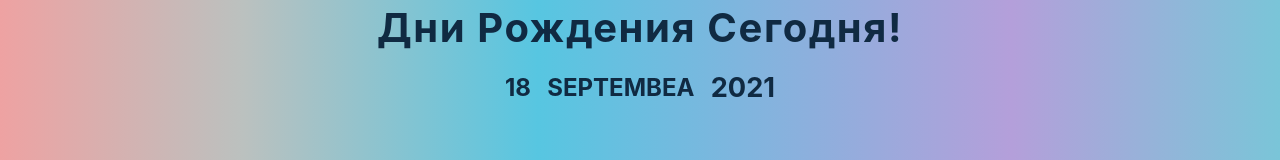
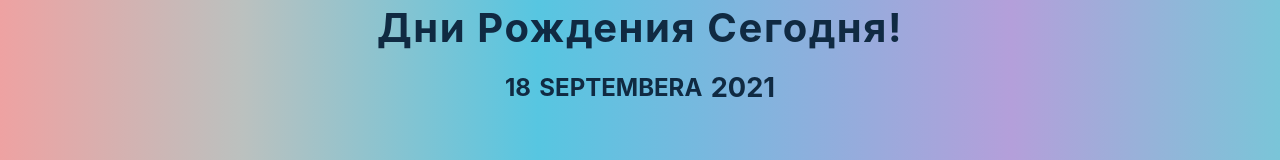
Before and after one commit to AlexBachurin/react-birthday-reminder, a React (Create React App) app: page / in a window 1280 px wide. Shown: the part 487-647 px from the top of the page. Built offline with nearby package versions, Linux system fonts and the light colour scheme.

Commit message:
fix for month name

```diff
--- a/src/context.js
+++ b/src/context.js
@@ -34,7 +34,7 @@ const AppProvider = ({ children }) => {
     const todayDate = today.getDate();
     //get full month name with this method
     const todayMonth = today.toLocaleString('default', { month: 'long' });
-
+    console.log(todayMonth)
     //handle person when we add him to the list
     const handleSubmit = (e) => {
         e.preventDefault();
--- a/src/utils.js
+++ b/src/utils.js
@@ -3,7 +3,7 @@ const transformMonthName = (name) => {
     if (name.endsWith('ь') || name.endsWith('й')) {
         return `${name.slice(0, name.length - 1)}я`;
     } else {
-        return `${name.slice(0, name.length - 1)}а`
+        return `${name.slice(0, name.length)}а`
     }
 }
 
```
